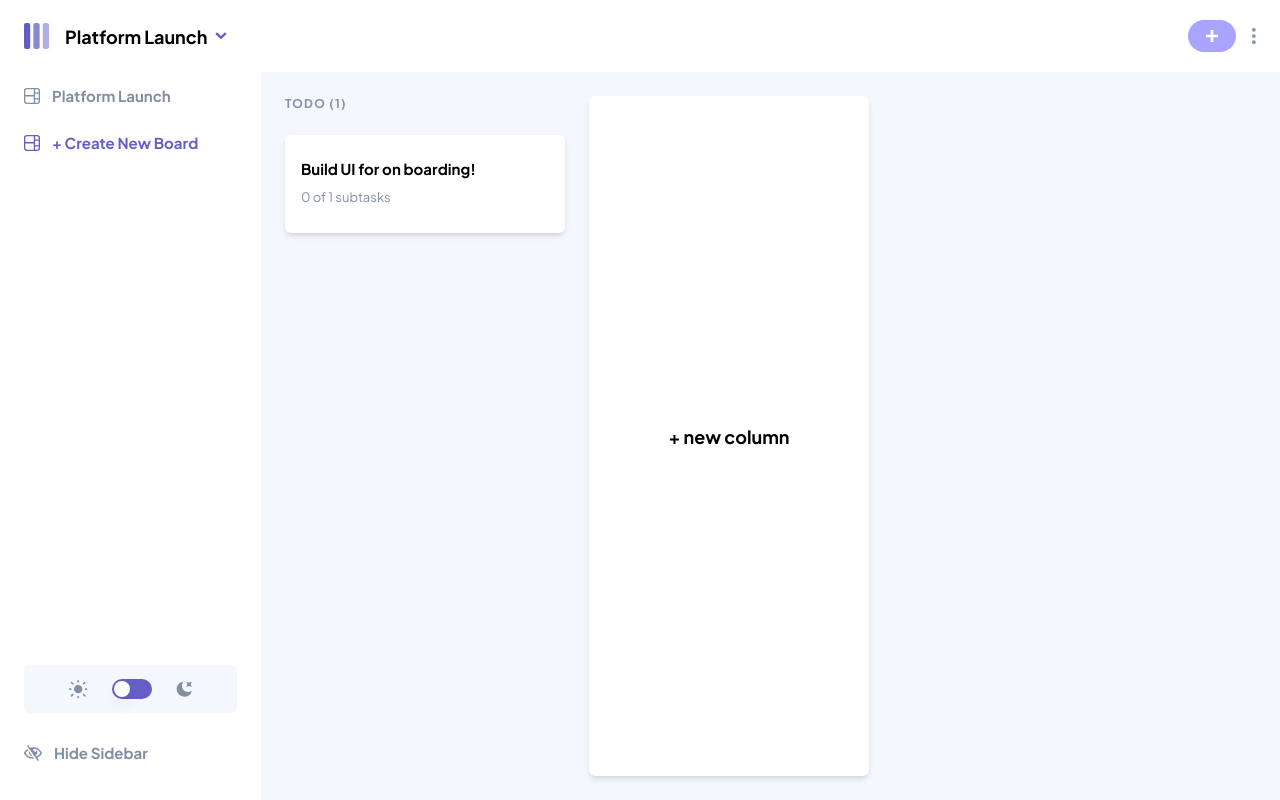
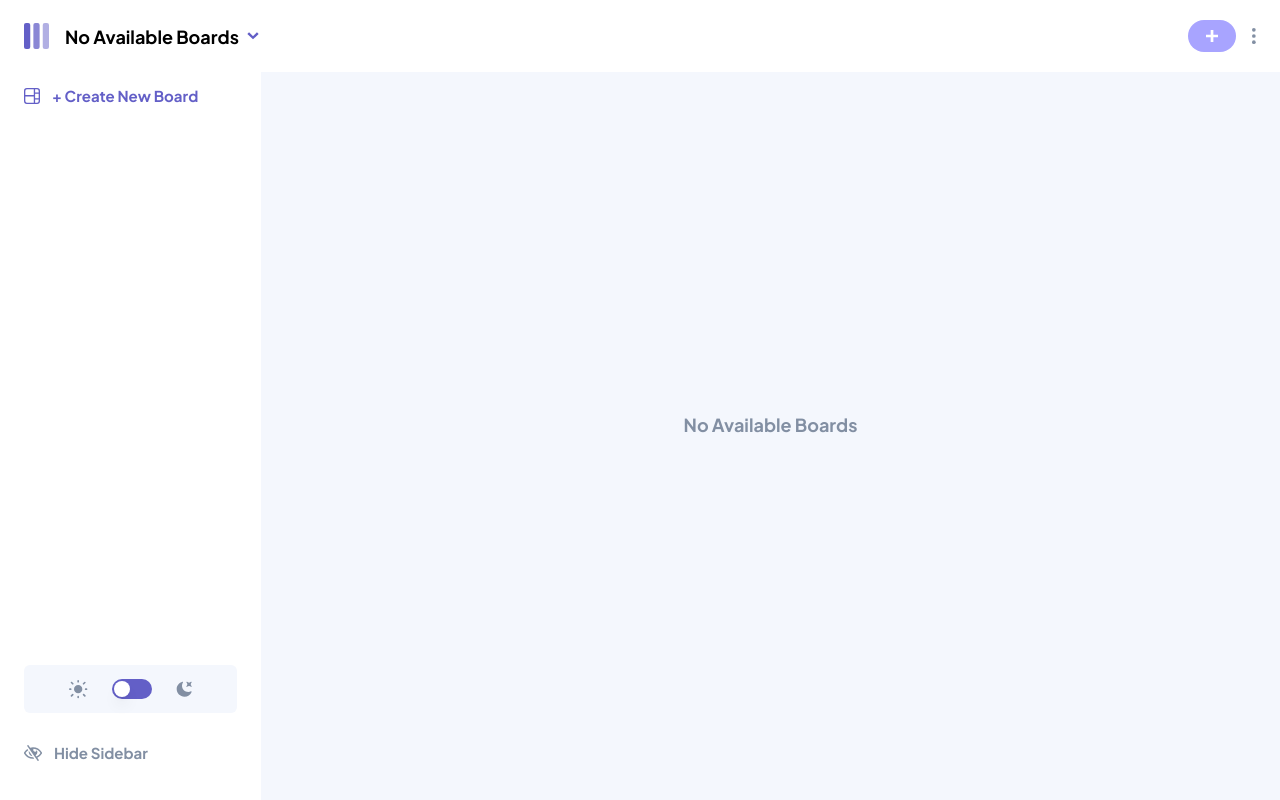
Before and after one commit to talhaimran777/kanban-task-management-app, a Next.js app: page / in a window 1280 px wide. Built offline with nearby package versions, Linux system fonts and the light colour scheme.

Commit message:
ui: Added functionality to create a new board and set it as active, if it is not already active

```diff
--- a/components/forms/add-board-form.tsx
+++ b/components/forms/add-board-form.tsx
@@ -6,10 +6,14 @@ import Button from 'custom/button'
 import FormInputGroup from 'custom/form/form-input-group'
 import { useFieldArray, useForm } from 'react-hook-form'
 import addBoardFormSchema from 'schema/add-board-form-schema'
+import addBoardService from 'services/board/addBoardService'
+import useData from 'store/data'
 import { Form } from 'ui/form'
 import { z } from 'zod'
 
 const AddBoardForm = () => {
+    const { data, setData } = useData()
+
     const form = useForm<z.infer<typeof addBoardFormSchema>>({
         resolver: zodResolver(addBoardFormSchema),
         defaultValues: {
@@ -27,9 +31,17 @@ const AddBoardForm = () => {
         name: 'columns',
     })
 
-    function onSubmit(values: z.infer<typeof addBoardFormSchema>) {
-        if (values) {
-            // Use values to insert into the global state.
+    const onSubmit = async (values: z.infer<typeof addBoardFormSchema>) => {
+        try {
+            await addBoardService({
+                values,
+                // TODO: Research whether we can omit passing the data and setData arguments to this service.
+                // https://github.com/pmndrs/zustand#readingwriting-state-and-reacting-to-changes-outside-of-components
+                data,
+                setData,
+            })
+        } catch (error: unknown) {
+            console.log(JSON.stringify(error))
         }
     }
 
--- a/components/others/board/board-column.tsx
+++ b/components/others/board/board-column.tsx
@@ -6,12 +6,23 @@ const BoardColumn = ({ column }: { column: Column }) => {
     return (
         <div className='min-w-[280px] my-6 flex flex-col gap-6'>
             <Typography
-                text={`${column.name} (${column.tasks.length})`}
+                text={`${column.name} ${
+                    column.tasks?.length ? `(${column.tasks.length})` : '(0)'
+                }`}
                 size='small'
                 variant='heading'
                 className='text-grey-ternary tracking-widest uppercase'
             />
-            <ColumnTasks tasks={column.tasks} />
+            {!!column.tasks?.length ? (
+                <ColumnTasks tasks={column.tasks} />
+            ) : (
+                <Typography
+                    text='No tasks found!'
+                    size='small'
+                    variant='heading'
+                    className='text-grey-ternary tracking-widest uppercase'
+                />
+            )}
         </div>
     )
 }
--- a/mock/data.ts
+++ b/mock/data.ts
@@ -1,36 +1,7 @@
-import { Data, Task } from 'types/mock'
-
-const tasks: Task[] = [
-    {
-        id: 1,
-        title: 'Build UI for on boarding!',
-        status: 'Todo',
-        description: '0 of 1 subtasks',
-        subtasks: [
-            {
-                id: 1,
-                title: 'Sign up page',
-                isCompleted: false,
-            },
-        ],
-    },
-]
+import { Data } from 'types/mock'
 
 const data: Data = {
-    boards: [
-        {
-            id: 1,
-            name: 'Platform Launch',
-            columns: [
-                {
-                    id: 1,
-                    name: 'Todo',
-                    tasks,
-                },
-            ],
-        },
-    ],
-    selectedBoard: 1,
+    boards: [],
 }
 
 export default data
--- a/package.json
+++ b/package.json
@@ -26,6 +26,7 @@
         "react-hook-form": "^7.48.2",
         "tailwind-merge": "^2.0.0",
         "tailwindcss-animate": "^1.0.7",
+        "uuid": "^9.0.1",
         "zod": "^3.22.4",
         "zustand": "^4.4.7"
     },
@@ -33,6 +34,7 @@
         "@types/node": "^20",
         "@types/react": "^18",
         "@types/react-dom": "^18",
+        "@types/uuid": "^9.0.7",
         "autoprefixer": "^10.0.1",
         "eslint": "^8",
         "eslint-config-next": "14.0.3",
--- /dev/null
+++ b/services/board/addBoardService.tsx
@@ -0,0 +1,37 @@
+import addBoardFormSchema from 'schema/add-board-form-schema'
+import { Board, Column, Data } from 'types/mock'
+import { v4 as uuidv4 } from 'uuid'
+import { z } from 'zod'
+
+const addBoardService = async ({
+    values,
+    data,
+    setData,
+}: {
+    values: z.infer<typeof addBoardFormSchema>
+    data: Data
+    setData: (type: Data) => void
+}) => {
+    if (values) {
+        const board: Board = {
+            id: uuidv4(),
+            name: values.boardName,
+            isActive: true,
+        }
+
+        const columns = values.columns
+
+        if (!!columns?.length) {
+            board.columns = columns as Column[]
+        }
+
+        const appData: Data = {
+            boards: [...data.boards, board],
+            selectedBoard: data?.selectedBoard ?? board.id,
+        }
+
+        setData(appData)
+    }
+}
+
+export default addBoardService
--- a/store/data/index.ts
+++ b/store/data/index.ts
@@ -4,10 +4,12 @@ import { create } from 'zustand'
 
 interface DataStore {
     data: Data
+    setData: (type: Data) => void
 }
 
 const useData = create<DataStore>((set) => ({
     data: data,
+    setData: (data: Data) => set((state) => ({ ...state, data })),
 }))
 
 export default useData
--- a/tsconfig.json
+++ b/tsconfig.json
@@ -31,6 +31,7 @@
             "types/*": ["./types/*"],
             "assets/*": ["./assets/*"],
             "store/*": ["./store/*"],
+            "services/*": ["./services/*"],
             "others/*": ["./components/others/*"]
         }
     },
--- a/types/mock/index.ts
+++ b/types/mock/index.ts
@@ -1,10 +1,10 @@
 export interface Data {
     boards: Board[]
-    selectedBoard?: number
+    selectedBoard?: string
 }
 
 export interface Board {
-    id: number
+    id: string
     name: string
     columns?: Column[]
     isActive?: boolean
```
